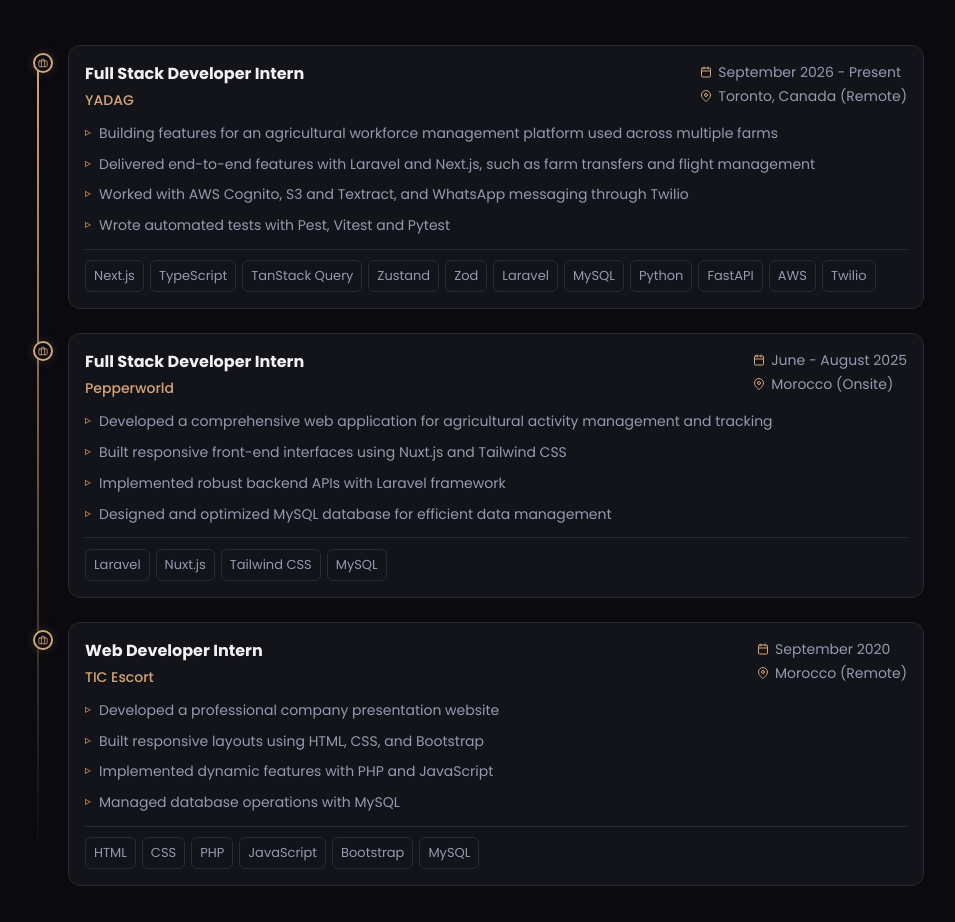
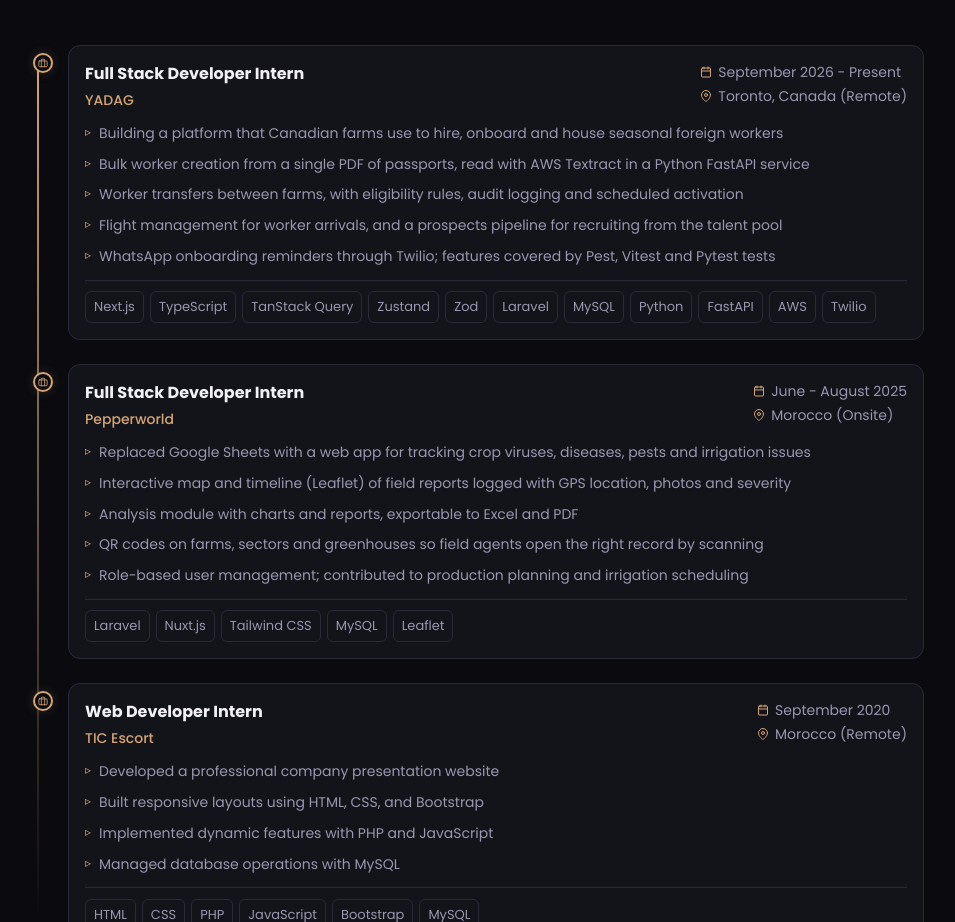
Before and after one commit to MohamedHamouch/Portfolio, a React (Vite) app: page / in a window 1280 px wide. Shown: the part 1720-2642 px from the top of the page, without its empty margins (20-975 px from the left). Built offline with nearby package versions, Linux system fonts and the light colour scheme.

Commit message:
feat: rewrite experience bullets with concrete work

```diff
--- a/src/components/Experience.jsx
+++ b/src/components/Experience.jsx
@@ -8,10 +8,11 @@ const experiences = [
     location: 'Toronto, Canada (Remote)',
     period: 'September 2026 - Present',
     description: [
-      'Building features for an agricultural workforce management platform used across multiple farms',
-      'Delivered end-to-end features with Laravel and Next.js, such as farm transfers and flight management',
-      'Worked with AWS Cognito, S3 and Textract, and WhatsApp messaging through Twilio',
-      'Wrote automated tests with Pest, Vitest and Pytest',
+      'Building a platform that Canadian farms use to hire, onboard and house seasonal foreign workers',
+      'Bulk worker creation from a single PDF of passports, read with AWS Textract in a Python FastAPI service',
+      'Worker transfers between farms, with eligibility rules, audit logging and scheduled activation',
+      'Flight management for worker arrivals, and a prospects pipeline for recruiting from the talent pool',
+      'WhatsApp onboarding reminders through Twilio; features covered by Pest, Vitest and Pytest tests',
     ],
     technologies: ['Next.js', 'TypeScript', 'TanStack Query', 'Zustand', 'Zod', 'Laravel', 'MySQL', 'Python', 'FastAPI', 'AWS', 'Twilio'],
   },
@@ -21,12 +22,13 @@ const experiences = [
     location: 'Morocco (Onsite)',
     period: 'June - August 2025',
     description: [
-      'Developed a comprehensive web application for agricultural activity management and tracking',
-      'Built responsive front-end interfaces using Nuxt.js and Tailwind CSS',
-      'Implemented robust backend APIs with Laravel framework',
-      'Designed and optimized MySQL database for efficient data management',
+      'Replaced Google Sheets with a web app for tracking crop viruses, diseases, pests and irrigation issues',
+      'Interactive map and timeline (Leaflet) of field reports logged with GPS location, photos and severity',
+      'Analysis module with charts and reports, exportable to Excel and PDF',
+      'QR codes on farms, sectors and greenhouses so field agents open the right record by scanning',
+      'Role-based user management; contributed to production planning and irrigation scheduling',
     ],
-    technologies: ['Laravel', 'Nuxt.js', 'Tailwind CSS', 'MySQL'],
+    technologies: ['Laravel', 'Nuxt.js', 'Tailwind CSS', 'MySQL', 'Leaflet'],
   },
   {
     title: 'Web Developer Intern',
```
